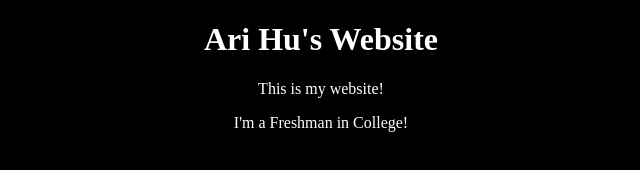
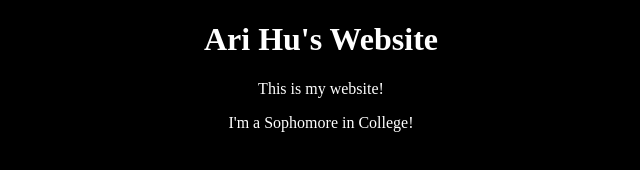
Before and after one commit to arihu/arihu.github.io, a plain HTML site: page index.html in a window 1280 px wide. Shown: the full height of the page, 319-959 px from the left. Drawn offline with Linux system fonts and the light colour scheme.

Commit message:
Update index.html

```diff
--- a/index.html
+++ b/index.html
@@ -11,7 +11,7 @@
     </header>
     <main>
       <p style="text-align: center">This is my website!</p>
-      <p style="text-align: center">I'm a Freshman in College!</p>
+      <p style="text-align: center">I'm a Sophomore in College!</p>
     </main>
   </body>
 </html>
```
